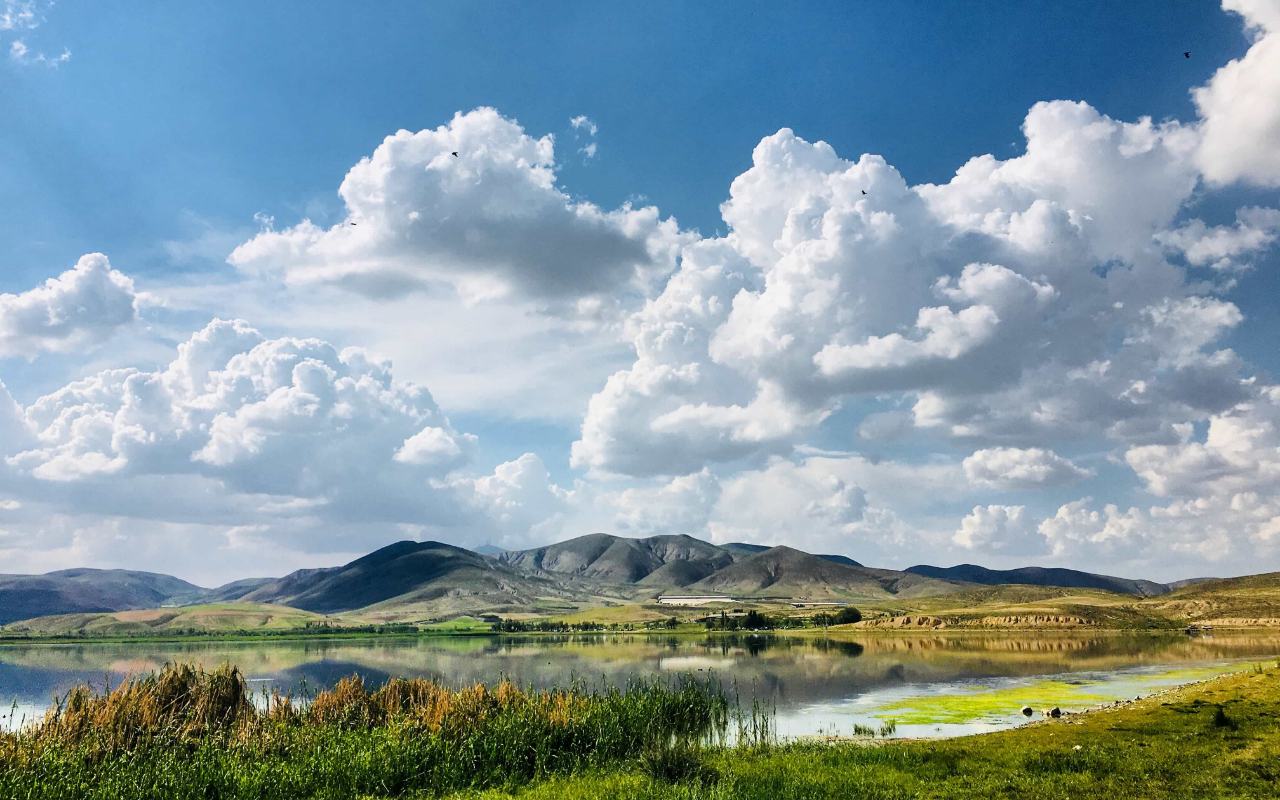
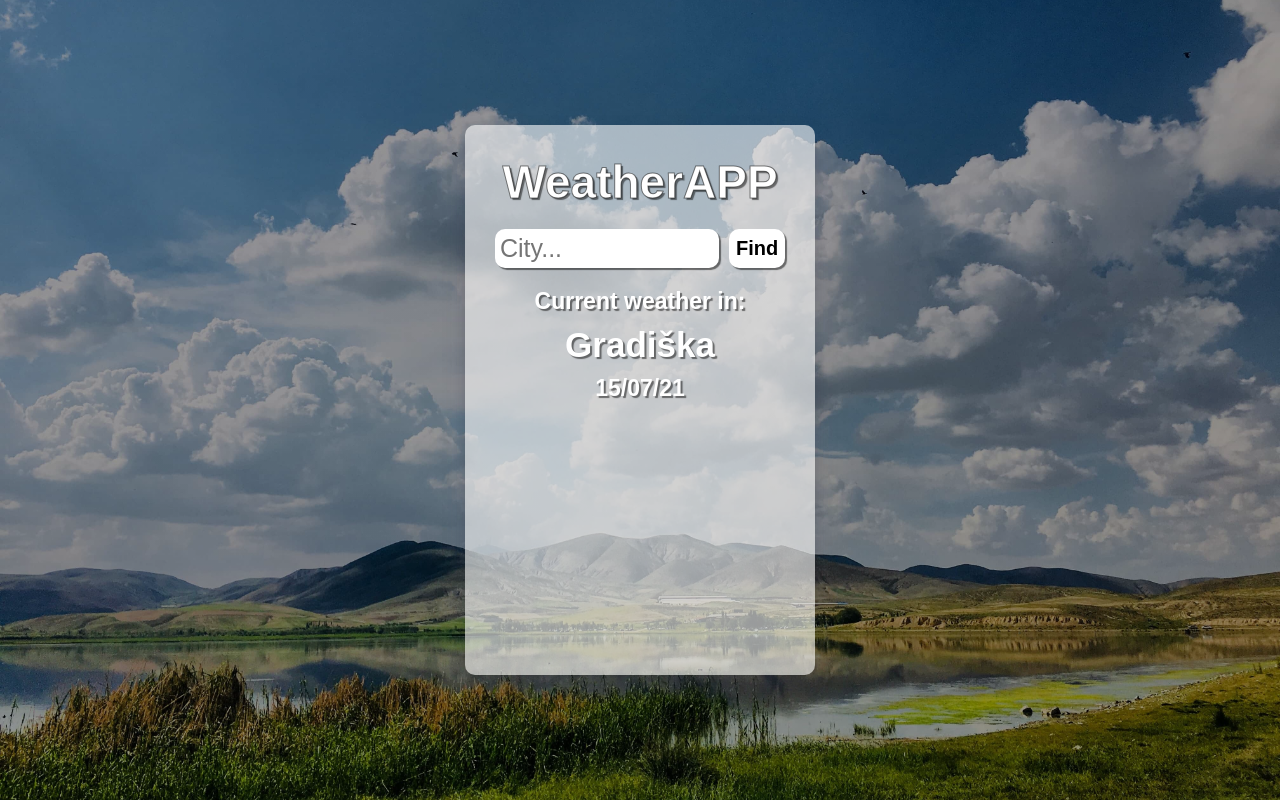
Before and after one commit to DevAleksandarS/weather-app, a React (Create React App) app: page / in a window 1280 px wide. Built offline with nearby package versions, Linux system fonts and the light colour scheme.

Commit message:
Initial commit

```diff
--- a/src/App.js
+++ b/src/App.js
@@ -3,8 +3,15 @@ import "./style-css/style.css";
 
 function App() {
   return (
-    <div className="App">
-      <header className="App-header"></header>
+    <div className="container">
+      <h1 className="logo">WeatherAPP</h1>
+      <div className="flex">
+        <input className="input" type="text" placeholder="City..."></input>
+        <button className="btn-find">Find</button>
+      </div>
+      <p className="text">Current weather in: </p>
+      <p className="city-name">Gradiška</p>
+      <p className="date">15/07/21</p>
     </div>
   );
 }
--- a/src/style-css/style.css
+++ b/src/style-css/style.css
@@ -4,12 +4,142 @@
   box-sizing: border-box;
 }
 
+html {
+  font-family: sans-serif;
+  font-size: 23px;
+}
+
 body {
-  background-image: url("../img/wallpaper.jpg");
+  background: linear-gradient(rgba(0, 0, 0, 0.4), rgba(0, 0, 0, 0.4)),
+    url("../img/wallpaper.jpg");
 
   height: 100vh;
+  width: 100vw;
+
+  overflow: hidden;
 
   background-position: center;
   background-repeat: no-repeat;
   background-size: cover;
+
+  display: flex;
+  align-items: center;
+  justify-content: center;
 }
+
+.container {
+  width: 350px;
+  height: 550px;
+
+  padding: 30px;
+
+  background-color: rgba(255, 255, 255, 0.6);
+
+  box-shadow: rgba(50, 50, 93, 0.25) 0px 13px 27px -5px,
+    rgba(0, 0, 0, 0.3) 0px 8px 16px -8px;
+
+  border-radius: 10px;
+}
+
+.logo {
+  color: #fff;
+  -webkit-text-stroke: 1px rgba(0, 0, 0, 0.5);
+  text-shadow: rgba(0, 0, 0, 0.5) 2px 2px 1px;
+  text-align: center;
+}
+
+.input {
+  width: 80%;
+
+  font-size: 25px;
+
+  padding: 5px;
+
+  border: 0;
+  border-radius: 10px;
+
+  box-shadow: rgba(0, 0, 0, 0.5) 2px 2px 1px;
+}
+
+.text {
+  text-align: center;
+
+  margin-top: 20px;
+
+  font-weight: bold;
+  color: #fff;
+  text-shadow: rgba(0, 0, 0, 0.5) 2px 2px 1px;
+}
+
+.flex {
+  display: flex;
+  gap: 10px;
+
+  margin-top: 20px;
+}
+
+.btn-find {
+  width: 20%;
+
+  font-size: 20px;
+  font-weight: bold;
+
+  border: 0;
+  border-radius: 10px;
+
+  background-color: #fff;
+
+  box-shadow: rgba(0, 0, 0, 0.5) 2px 2px 1px;
+
+  cursor: pointer;
+}
+
+.btn-find:hover {
+  box-shadow: none;
+
+  transform: scale(0.95, 0.95);
+  -webkit-transform: scale(0.95, 0.95);
+  -moz-transform: scale(0.95, 0.95);
+}
+
+.city-name {
+  text-align: center;
+
+  margin-top: 10px;
+
+  font-size: 35px;
+  font-weight: bold;
+  color: #fff;
+  text-shadow: rgba(0, 0, 0, 0.5) 2px 2px 1px;
+}
+
+.date {
+  text-align: center;
+
+  margin-top: 10px;
+
+  font-weight: bold;
+  color: #fff;
+  text-shadow: rgba(0, 0, 0, 0.5) 2px 2px 1px;
+}
+
+@media only screen and (max-width: 400px) {
+  html {
+    font-size: 20px;
+  }
+  .container {
+    width: 300px;
+  }
+}
+
+@media only screen and (max-width: 300px) {
+  html {
+    font-size: 15px;
+  }
+  .container {
+    width: 250px;
+  }
+  .btn-find {
+    font-size: 15px;
+  }
+}
```
